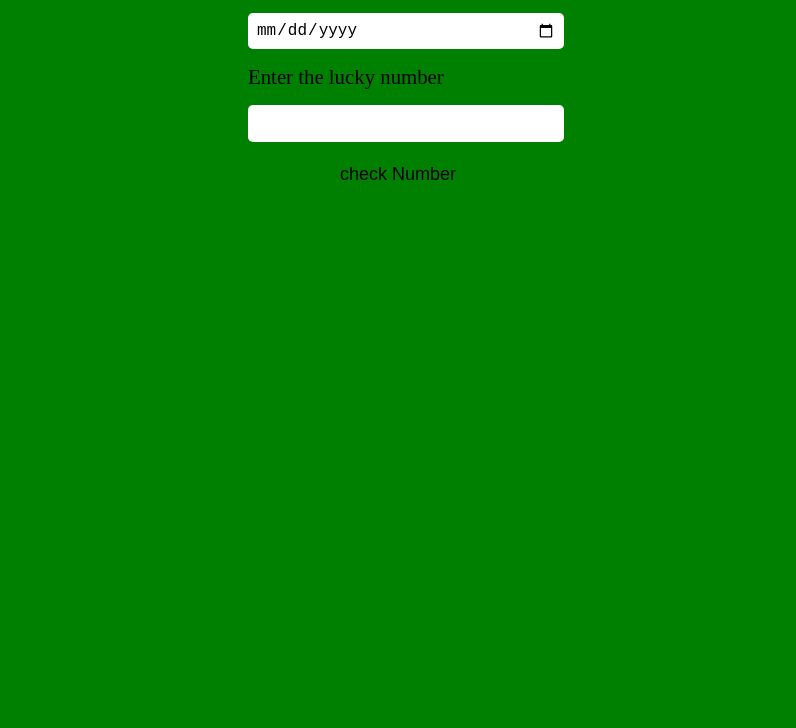
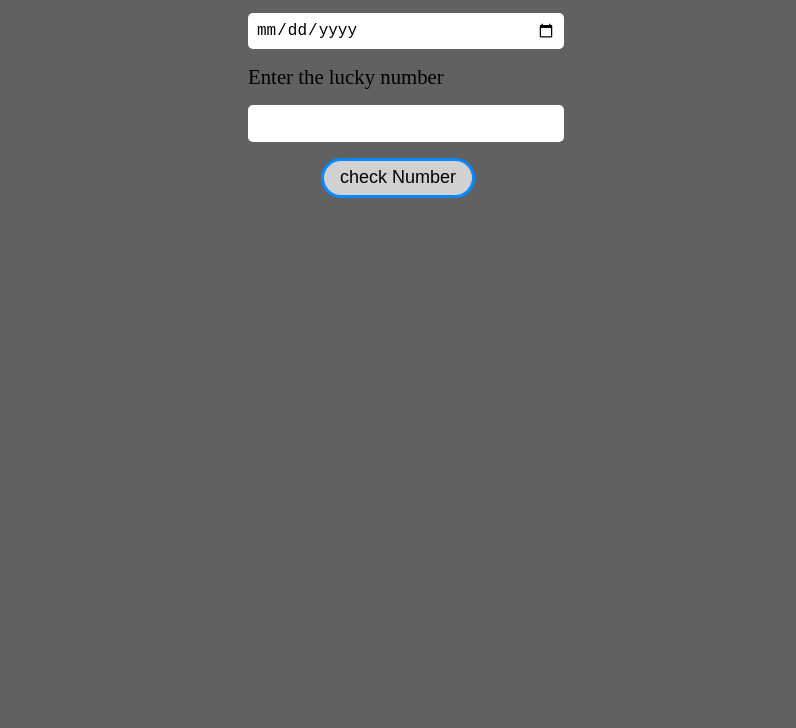
Before and after one commit to Vivek-jpg/isyourbirthdaylucky, a plain HTML site: page index.html in a window 1280 px wide. Shown: the part 72-800 px from the top of the page, without its empty margins (242-1038 px from the left). Drawn offline with Linux system fonts and the light colour scheme.

Commit message:
Update style.css

```diff
--- a/style.css
+++ b/style.css
@@ -2,7 +2,7 @@
 
 body{
 
-    background: green;
+    background: rgb(96, 97, 96);
     background-repeat: repeat;
 }
 h1{
@@ -67,3 +67,14 @@ input {
   border-width: medium;
   border-radius: 5px;
 }
+#calculate-number{
+    background-color: rgb(209, 209, 209);
+    border-radius: 27px;
+    border: 3px solid rgb(9, 136, 255);
+}
+#calculate-number:hover{
+    color: rgb(248, 0, 0);
+
+
+
+}
```
